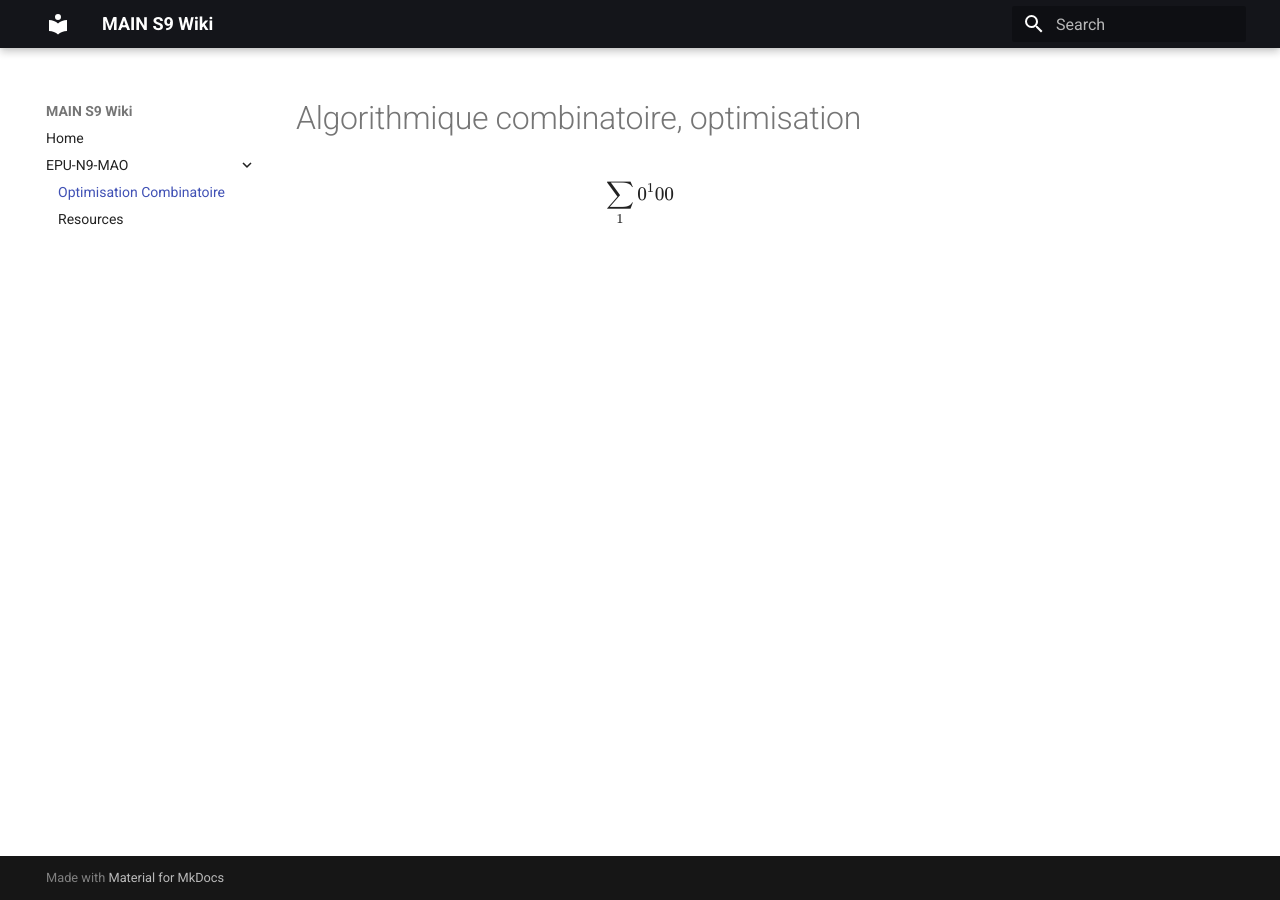
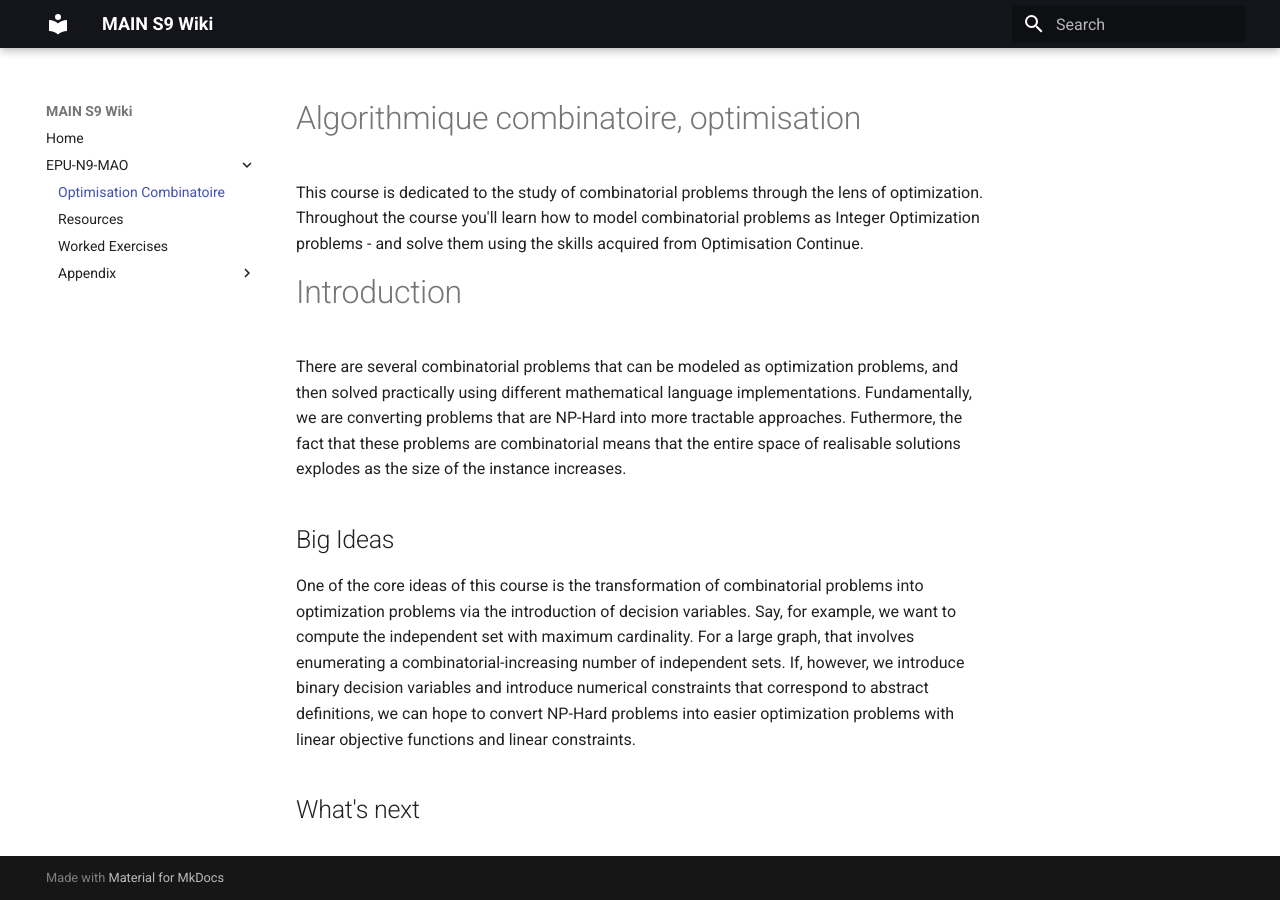
Before and after one commit to ejovo13/MAIN-S9-WIKI, an MkDocs documentation site: the page built from docs/opti/opti.md, in a window 1280 px wide. Built offline with MkDocs 1.6.1 and Material for MkDocs 9.7.7, drawn with Linux system fonts in a browser that asks for light colours.

Commit message:
start filling in the appendices

```diff
--- a/docs/opti/opti.md
+++ b/docs/opti/opti.md
@@ -1,3 +1,14 @@
 # Algorithmique combinatoire, optimisation
 
-$$\sum_10^100$$
+This course is dedicated to the study of combinatorial problems through the lens of optimization. Throughout the course you'll learn how to model combinatorial problems as Integer Optimization problems - and solve them using the skills acquired from Optimisation Continue.
+
+# Introduction
+
+There are several combinatorial problems that can be modeled as optimization problems, and then solved practically using different mathematical language implementations. Fundamentally, we are converting problems that are NP-Hard into more tractable approaches. Futhermore, the fact that these problems are combinatorial means that the entire space of realisable solutions explodes as the size of the instance increases.
+
+
+## Big Ideas
+
+One of the core ideas of this course is the transformation of combinatorial problems into optimization problems via the introduction of decision variables. Say, for example, we want to compute the independent set with maximum cardinality. For a large graph, that involves enumerating a combinatorial-increasing number of independent sets. If, however, we introduce binary decision variables and introduce numerical constraints that correspond to abstract definitions, we can hope to convert NP-Hard problems into easier optimization problems with linear objective functions and linear constraints.
+
+## What's next
--- a/mkdocs.yaml
+++ b/mkdocs.yaml
@@ -34,6 +34,8 @@ markdown_extensions:
   - footnotes
   - admonition
   - pymdownx.details
+  - attr_list
+  - md_in_html
   - pymdownx.superfences:
       custom_fences:
             - name: mermaid
@@ -91,3 +93,7 @@ nav:
   - EPU-N9-MAO:
     - 'Optimisation Combinatoire': opti/opti.md
     - 'Resources': opti/course_material.md
+    - 'Worked Exercises': opti/corrections.md
+    - 'Appendix':
+      - 'Computational Complexity': opti/complexity.md
+      - 'Graph Theory': opti/graph_theory.md
```
Also changed, not shown: docs/opti/complexity.md (added, +34 -0 lines), docs/opti/corrections.md (added, +3 -0 lines), docs/opti/graph_theory.md (added, +26 -0 lines), docs/opti/image-1.png (added), docs/opti/image.png (added), docs/resources/complexity.png (added), docs/resources/graph_intro.png (added).
